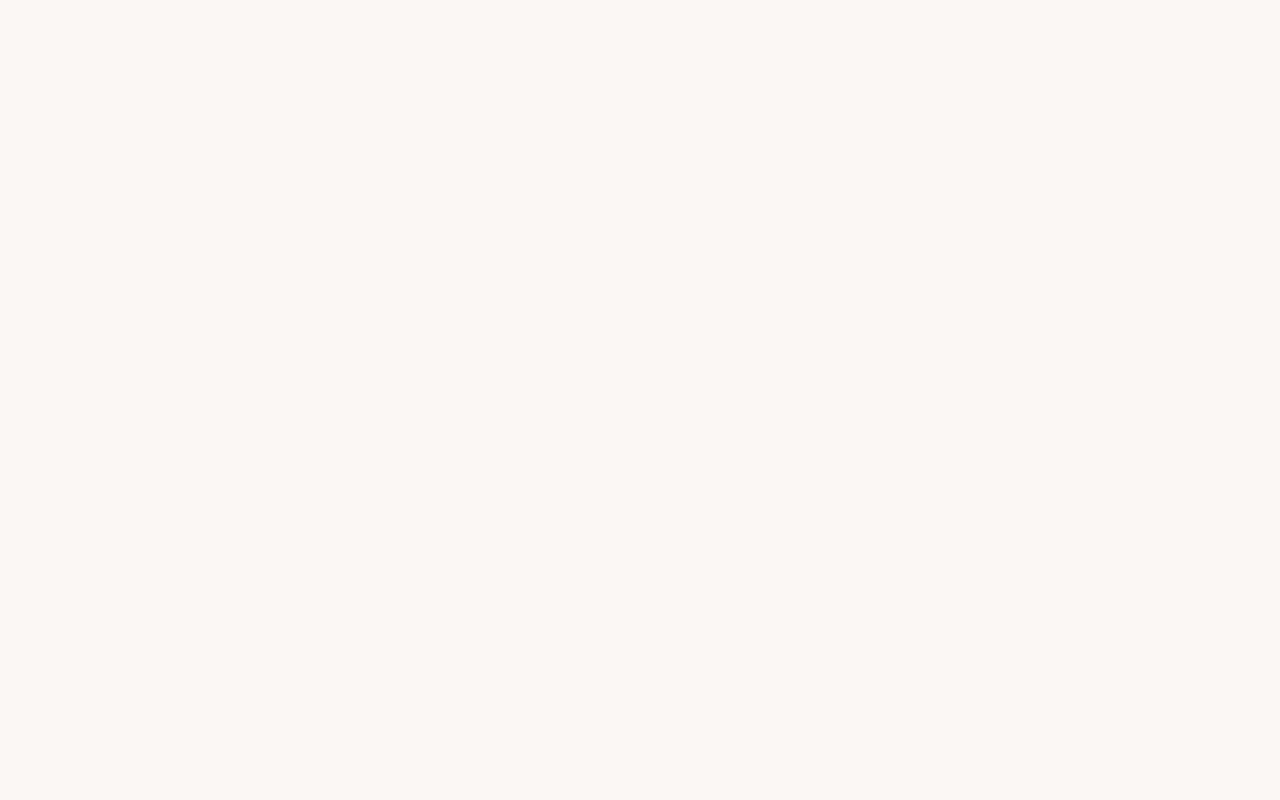
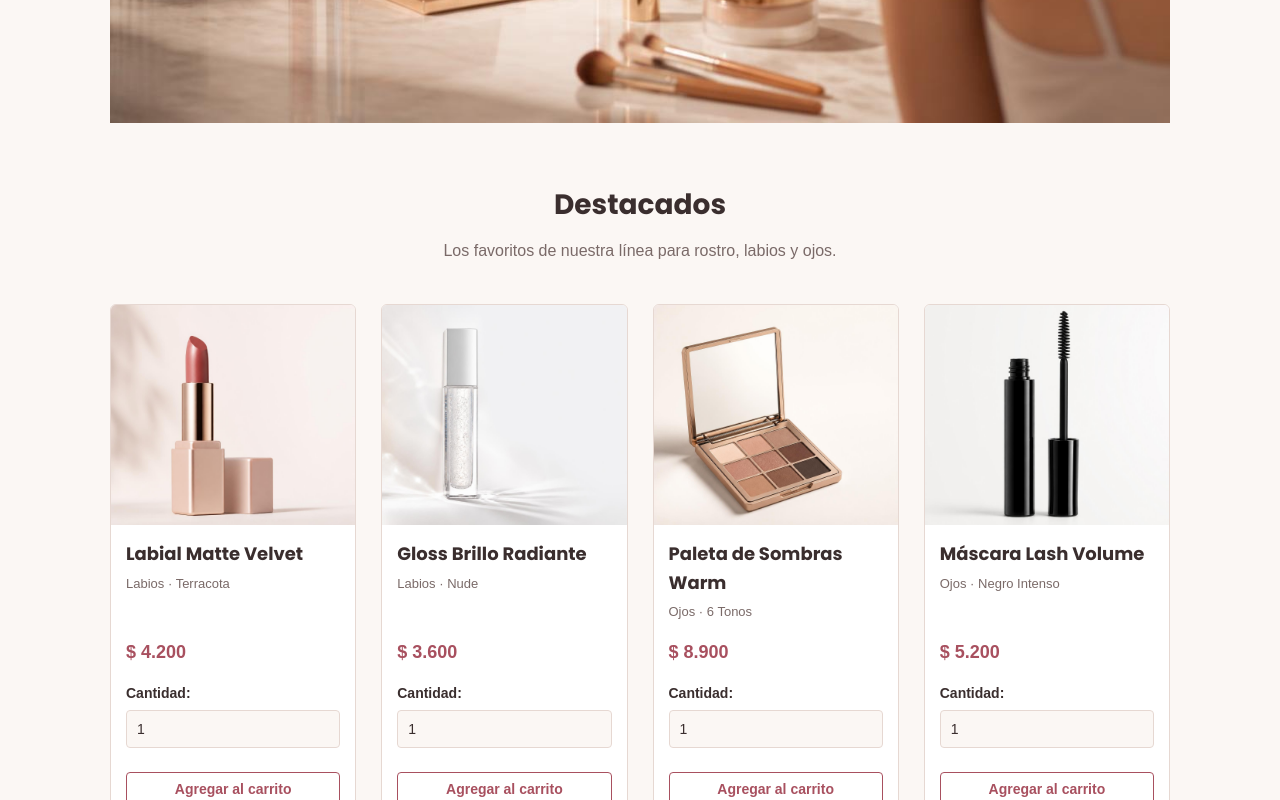
Before and after one commit to lucianeme1205/proyecto2026-Neme-Andreoli, a React (Vite) app in the folder segunda-entrega/: page / in a window 1280 px wide. Shown: the part 1120-1920 px from the top of the page. Before the commit the page ends 800 px from the top, so only its background shows below. Built offline with nearby package versions, Linux system fonts and the light colour scheme; data requests are answered from the project's data file.

Commit message:
fix: agregar hooks, utils y actualizar rutas en App

```diff
--- a/segunda-entrega/src/App.jsx
+++ b/segunda-entrega/src/App.jsx
@@ -1,5 +1,7 @@
 import { Route, Routes } from 'react-router-dom';
 import Layout from '@components/Layout';
+import Inicio from '@pages/Inicio';
+import Productos from '@pages/Productos';
 import Nosotras from '@pages/Nosotras';
 import Contacto from '@pages/Contacto';
 import Login from '@pages/Login';
@@ -14,6 +16,8 @@ const App = () => {
   return (
     <Routes>
       <Route path="/" element={<Layout />}>
+        <Route index element={<Inicio />} />
+        <Route path="productos" element={<Productos />} />
         <Route path="nosotras" element={<Nosotras />} />
         <Route path="contacto" element={<Contacto />} />
         <Route path="login" element={<Login />} />
--- /dev/null
+++ b/segunda-entrega/src/hooks/useAgregarAlCarrito.js
@@ -0,0 +1,32 @@
+import { useNavigate } from 'react-router-dom';
+import { useAuth } from '@hooks/useAuth';
+import { agregarAlCarrito } from '@api/carrito';
+
+/**
+ * Hook que devuelve la función para agregar productos al carrito.
+ * Si no hay sesión iniciada, lleva al usuario al login.
+ * @method useAgregarAlCarrito
+ * @return {Function} Función que recibe el producto y la cantidad, y devuelve true si se agregó.
+ */
+export const useAgregarAlCarrito = () => {
+  const { estaLogueado } = useAuth();
+  const navigate = useNavigate();
+
+  /**
+   * Agrega el producto al carrito, o redirige al login si no hay sesión.
+   * @method agregar
+   * @param {object} producto - Producto que se agrega.
+   * @param {number} cantidad - Unidades que se agregan.
+   * @return {Promise<boolean>} true si se agregó, false si se redirigió al login.
+   */
+  const agregar = async (producto, cantidad) => {
+    if (!estaLogueado) {
+      navigate('/login');
+      return false;
+    }
+    await agregarAlCarrito(producto, cantidad);
+    return true;
+  };
+
+  return agregar;
+};
--- /dev/null
+++ b/segunda-entrega/src/hooks/useProductos.js
@@ -0,0 +1,34 @@
+import { useEffect, useState } from 'react';
+import { getProductos } from '@api/productos';
+
+/**
+ * Hook que trae los productos del servicio al montar el componente.
+ * @method useProductos
+ * @return {{productos: Array<object>, cargando: boolean, error: string}} Productos, estado de carga y mensaje de error.
+ */
+export const useProductos = () => {
+  const [productos, setProductos] = useState([]);
+  const [cargando, setCargando] = useState(true);
+  const [error, setError] = useState('');
+
+  useEffect(() => {
+    /**
+     * Pide los productos al servicio y guarda el resultado o el error.
+     * @method cargarProductos
+     * @return {Promise<void>}
+     */
+    const cargarProductos = async () => {
+      try {
+        const datos = await getProductos();
+        setProductos(datos);
+      } catch {
+        setError('No pudimos cargar los productos. Revisá que el servicio esté corriendo con npm run services.');
+      } finally {
+        setCargando(false);
+      }
+    };
+    cargarProductos();
+  }, []);
+
+  return { productos, cargando, error };
+};
--- /dev/null
+++ b/segunda-entrega/src/utils/formatearPrecio.js
@@ -0,0 +1,13 @@
+/**
+ * Formatea un número como precio en pesos argentinos, sin decimales.
+ * @method formatearPrecio
+ * @param {number} valor - Monto a formatear.
+ * @return {string} Precio formateado, por ejemplo "$ 4.200".
+ */
+export const formatearPrecio = (valor) => {
+  return new Intl.NumberFormat('es-AR', {
+    style: 'currency',
+    currency: 'ARS',
+    maximumFractionDigits: 0,
+  }).format(valor);
+};
--- /dev/null
+++ b/segunda-entrega/src/utils/normalizarTexto.js
@@ -0,0 +1,9 @@
+/**
+ * Pasa un texto a minúsculas y le quita los acentos, para comparar sin importar cómo se escribió.
+ * @method normalizarTexto
+ * @param {string} texto - Texto a normalizar.
+ * @return {string} Texto en minúsculas y sin acentos.
+ */
+export const normalizarTexto = (texto) => {
+  return texto.toLowerCase().normalize('NFD').replace(/[̀-ͯ]/g, '').trim();
+};
```
